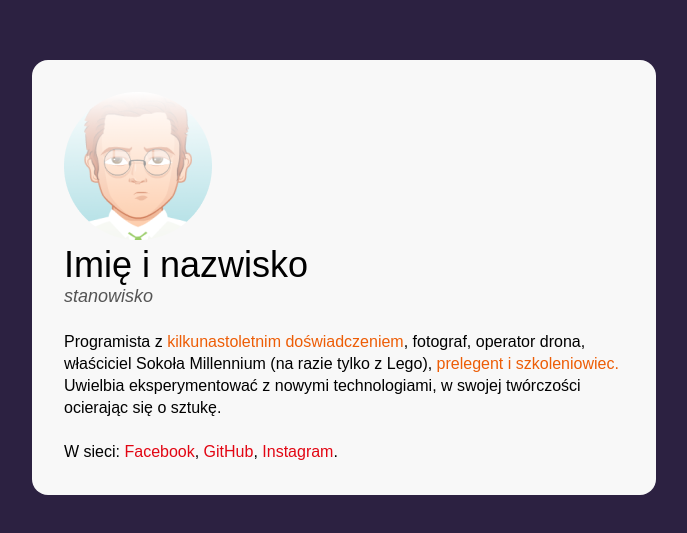
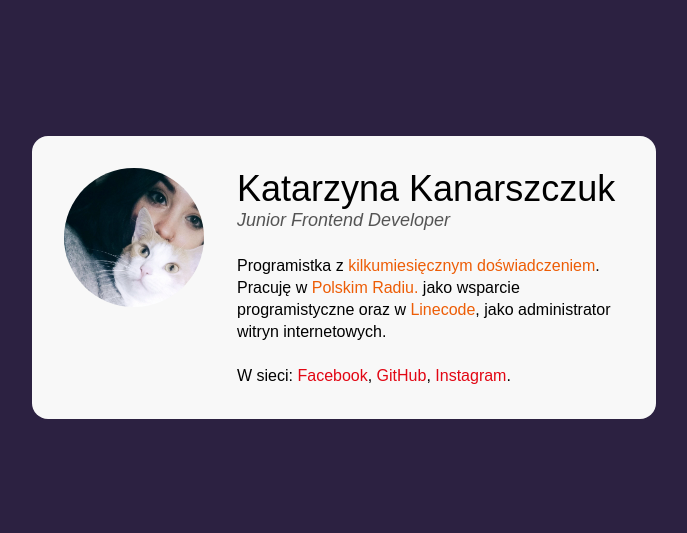
Before and after one commit to KatarzynaKanarszczuk/business-card, a plain HTML site: page index.html in a window 1280 px wide. Shown: the part 131-664 px from the top of the page, without its empty margins (296-983 px from the left). Drawn offline with Linux system fonts and the light colour scheme.

Commit message:
changes in main box and changes person content

```diff
--- a/index.html
+++ b/index.html
@@ -10,25 +10,23 @@
   <body>
     <main class="main">
       <article class="person">
-        <img class="person__picture" src="avatar.png" alt="zdjęcie" />
+        <img class="person__picture" src="avatar2.jpg" alt="zdjęcie" />
+        <div>
         <header class="person__info">
-          <h1 class="person__name">Imię i nazwisko</h1>
-          <p class="person__position">stanowisko</p>
+          <h1 class="person__name">Katarzyna Kanarszczuk</h1>
+          <p class="person__position">Junior Frontend Developer</p>
         </header>
         <p class="person__description person__description--width-margin">
-          Programista z
-          <strong class="special">kilkunastoletnim doświadczeniem</strong>,
-          fotograf, operator drona, właściciel Sokoła Millennium (na razie tylko
-          z Lego),
-          <strong class="special">prelegent i szkoleniowiec.</strong> Uwielbia
-          eksperymentować z nowymi technologiami, w swojej twórczości ocierając
-          się o sztukę.
+          Programistka z
+          <strong class="special">kilkumiesięcznym doświadczeniem</strong>.
+          Pracuję w <strong class="special">Polskim Radiu.</strong> jako wsparcie programistyczne oraz w  <strong class="special">Linecode</strong>, jako administrator witryn internetowych.
         </p>
         <p class="person__description">
-          W sieci: <a class="person__link" href="#">Facebook</a>,
-          <a class="person__link" href="#">GitHub</a>,
-          <a class="person__link" href="#">Instagram</a>.
+          W sieci: <a class="person__link" href="https://www.facebook.com/katarzyna.kanarszczuk">Facebook</a>,
+          <a class="person__link" href="https://github.com/KatarzynaKanarszczuk">GitHub</a>,
+          <a class="person__link" href="https://www.instagram.com/always.disappointed/?hl=pl">Instagram</a>.
         </p>
+      </div>
       </article>
     </main>
   </body>
--- a/style.css
+++ b/style.css
@@ -23,9 +23,14 @@ main {
     margin: 16px;
     padding: 32px;
 }
+
+.person {
+    display: flex;
+    align-items: flex-start;
+}
+
 .person__info {
     margin-bottom: 24px;
-
 }
 
 .person__description {
@@ -49,6 +54,12 @@ main {
     font-weight: normal;
 }
 
+.person__picture {
+    margin-right: 33px;
+    width: 25%;
+    border-radius: 50%;
+}
+
 .person__position {
     font-size: 18px;
     color: #545454;
```
Also changed, not shown: avatar2.jpg (added).
